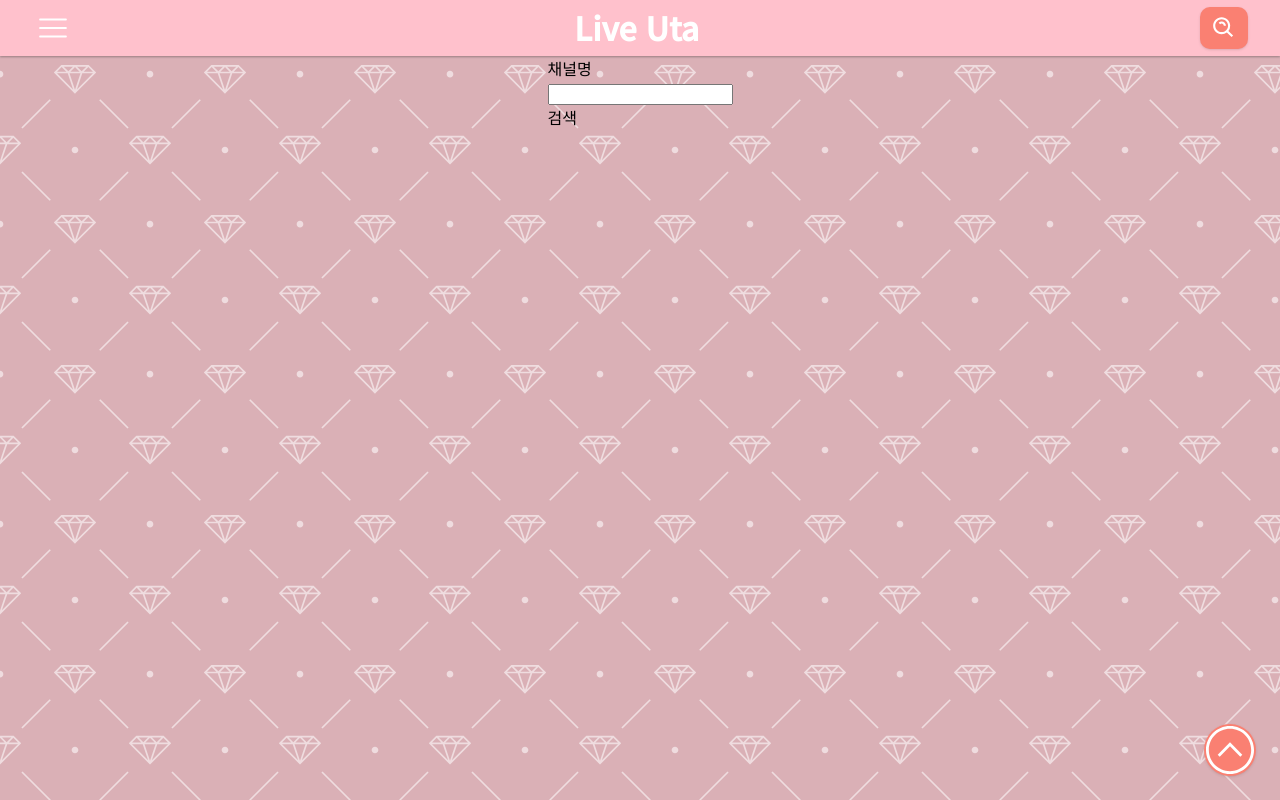
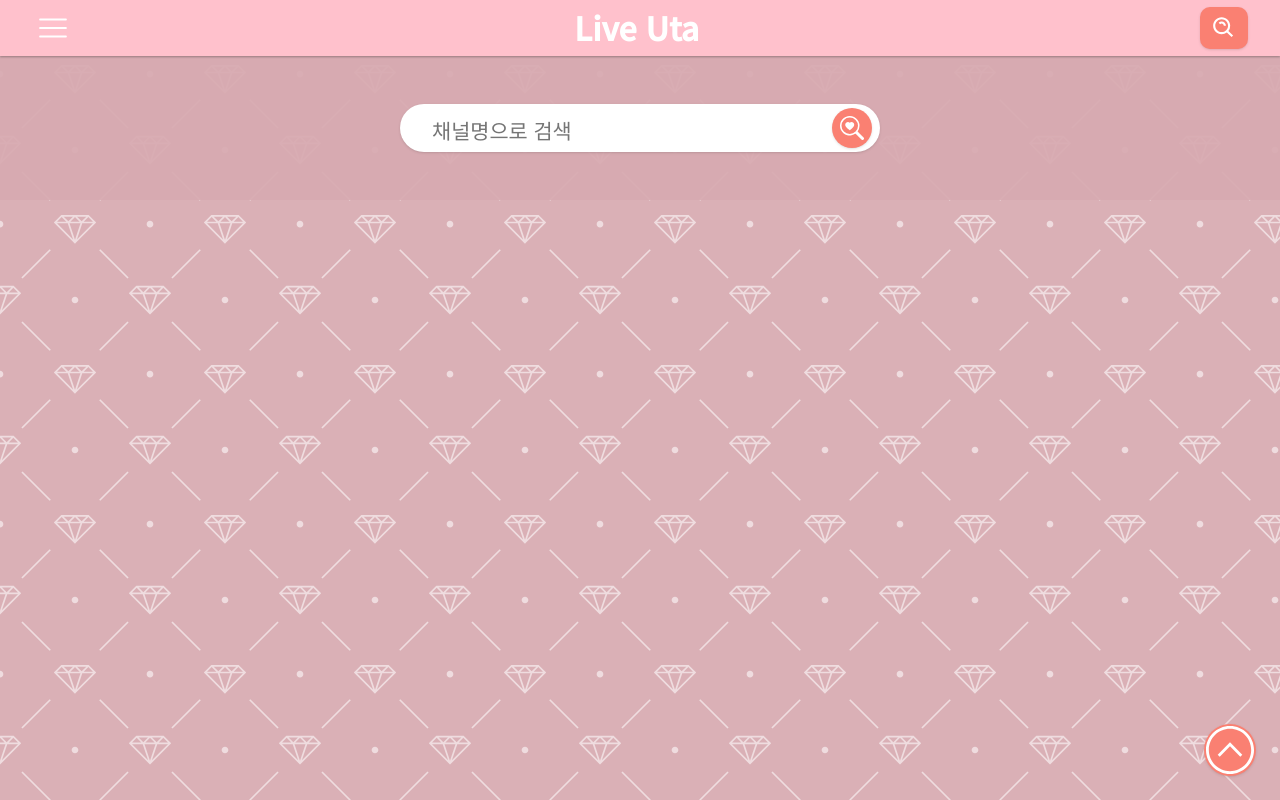
Before and after one commit to yiminwook/liveuta, a Next.js app: page /search in a window 1280 px wide. Built offline with nearby package versions, Linux system fonts and the light colour scheme.

Commit message:
Add: SearchSection

```diff
--- a/components/search/SearchSection.tsx
+++ b/components/search/SearchSection.tsx
@@ -1,5 +1,8 @@
 /* eslint-disable react-hooks/exhaustive-deps */
 import { ChangeEvent, FormEvent, useCallback, useState } from 'react';
+import { BsSearchHeart } from 'react-icons/bs';
+import { GrFormClose } from 'react-icons/gr';
+import search from '@/styles/search/Search.module.scss';
 
 interface SearchSectionProps {
   onSubmit: (name: string) => void;
@@ -8,11 +11,14 @@ interface SearchSectionProps {
 const SearchSection = ({ onSubmit }: SearchSectionProps) => {
   const [inputValue, setInputValue] = useState<string>('');
   const [showErrMsg, setShowErrMsg] = useState(false);
-  console.log(inputValue);
 
   const handleOnChange = useCallback((e: ChangeEvent<HTMLInputElement>) => {
     if (!e.target) return;
     setInputValue(() => e.target.value);
+  }, []);
+
+  const handleResetInputValue = useCallback(() => {
+    return setInputValue(() => '');
   }, []);
 
   const handleOnSubmit = useCallback(
@@ -22,17 +28,33 @@ const SearchSection = ({ onSubmit }: SearchSectionProps) => {
       const value = inputValue.trim();
       if (!value) return setShowErrMsg(() => true);
       // onSubmit(inputValue);
+      console.log('제출');
     },
     [inputValue],
   );
 
   return (
-    <section>
+    <section className={search['search-section']}>
       <form onSubmit={handleOnSubmit}>
         <label htmlFor="searchInput">채널명</label>
-        <input id="searchInput" name="searchInput" type="text" onChange={handleOnChange} />
+        <input
+          id="searchInput"
+          name="searchInput"
+          type="text"
+          onChange={handleOnChange}
+          value={inputValue}
+          placeholder="채널명으로 검색"
+          tabIndex={1}
+        />
         {showErrMsg ? <p>입력되지 않았습니다.</p> : null}
-        <button type="submit">검색</button>
+        {inputValue ? (
+          <label onClick={handleResetInputValue} tabIndex={0}>
+            <GrFormClose color={'inherit'} size={'1.5rem'} />
+          </label>
+        ) : null}
+        <button type="submit">
+          <BsSearchHeart color={'inherit'} size={'1.5rem'} />
+        </button>
       </form>
     </section>
   );
--- a/pages/search.tsx
+++ b/pages/search.tsx
@@ -8,6 +8,7 @@ import axios, { AxiosResponse } from 'axios';
 import { useState } from 'react';
 import { toast } from 'react-toastify';
 import { SearchResponseType } from './api/search';
+import search from '@/styles/search/Search.module.scss';
 
 interface SearchProps {}
 
@@ -37,7 +38,7 @@ const Search = ({}: SearchProps) => {
   }
 
   return (
-    <main>
+    <main className={search['main']}>
       <SearchSection onSubmit={searchChannelName} />
       <ContentSection contents={contents} />
       <ChannelSection channels={channels} />
--- a/styles/layout/GNB.module.scss
+++ b/styles/layout/GNB.module.scss
@@ -86,10 +86,6 @@
           &:hover {
             background-color: map-get($colors, hover-salmon);
           }
-
-          &:active {
-            background-color: map-get($colors, hover-salmon);
-          }
         }
       }
 
--- /dev/null
+++ b/styles/search/Search.module.scss
@@ -0,0 +1,91 @@
+@import 'mixin';
+@import 'var';
+@import 'placeholder';
+
+.main {
+  width: 100%;
+
+  @include min-width($mixin-2xl-width) {
+    width: 80%;
+  }
+
+  .search-section {
+    background-color: map-get($colors, bg);
+    form {
+      max-width: 30rem;
+      width: 80%;
+      margin: auto;
+      position: relative;
+      display: flex;
+      align-items: center;
+      justify-self: center;
+      gap: 1rem;
+      height: 7rem;
+      padding: 1rem;
+
+      label:nth-of-type(1) {
+        display: none;
+      }
+
+      input {
+        font-family: inherit;
+        padding: 0 2rem;
+        height: 3rem;
+        flex: 2;
+        font-size: 1.5rem;
+        border-radius: 30px;
+        border: none;
+        @include box-shadow();
+
+        &:focus {
+          outline: none;
+        }
+
+        &::placeholder {
+          font-family: inherit;
+          font-size: 1.3rem;
+        }
+      }
+
+      label:nth-of-type(2) {
+        position: absolute;
+        right: 4.5rem;
+        display: flex;
+        border-radius: 100%;
+        &:hover {
+          background-color: rgba(0, 0, 0, 0.2);
+        }
+      }
+
+      button[type='submit'] {
+        position: absolute;
+        right: 1.5rem;
+        top: 50%;
+        transform: translateY(-50%);
+        display: flex;
+        padding: 0.5rem;
+        border-radius: 100%;
+        background-color: map-get($colors, salmon);
+        color: map-get($colors, light-font);
+        @include transition(background-color, 80ms, $bezier-curve);
+        @include box-shadow();
+
+        &:hover {
+          background-color: map-get($colors, hover-salmon);
+        }
+      }
+
+      p {
+        position: absolute;
+        bottom: 0;
+        transform: translateY(-50%);
+        left: 2rem;
+        color: #b10a0a;
+
+        &:before {
+          content: '* ';
+        }
+      }
+    }
+  }
+}
```
